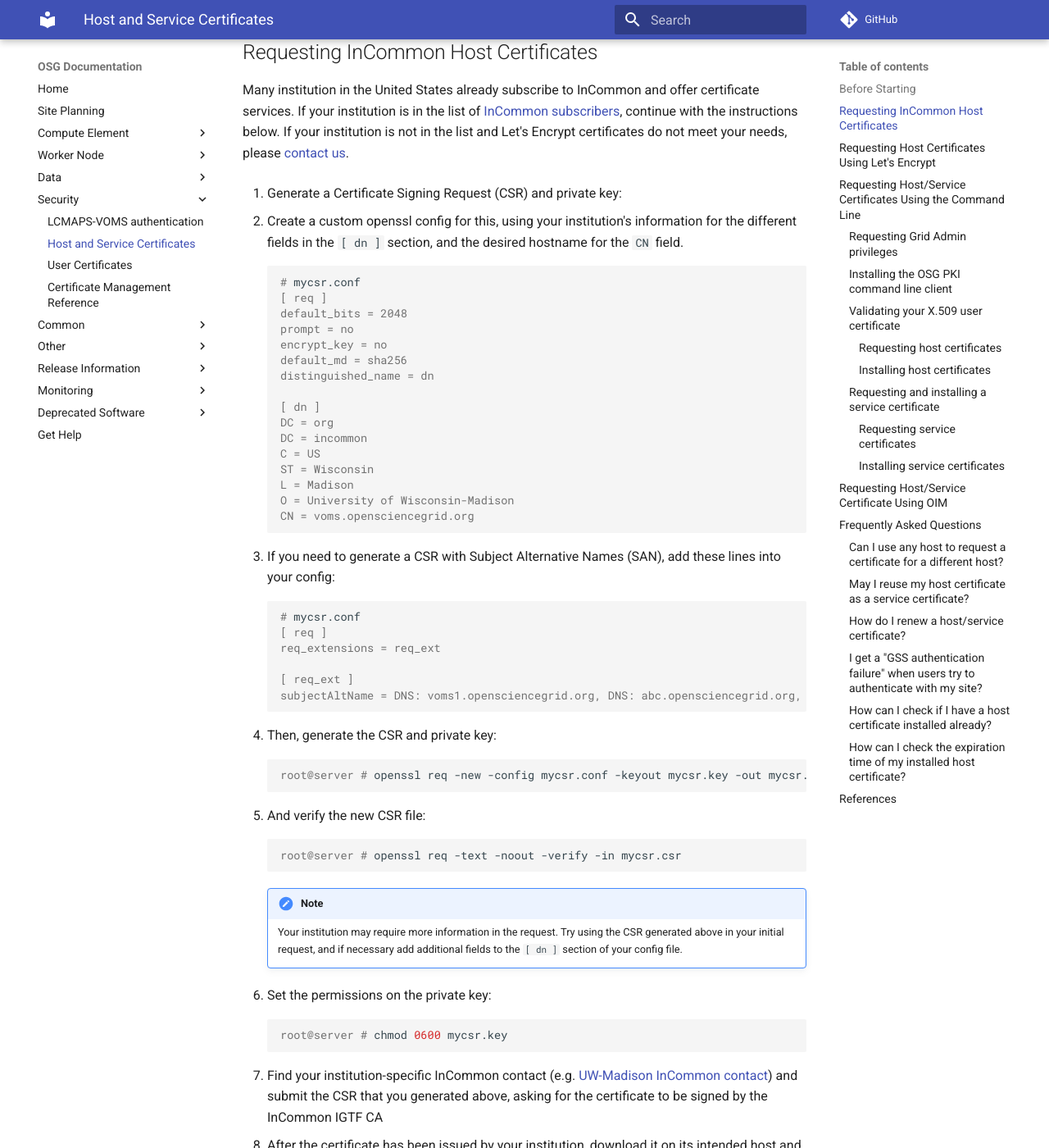
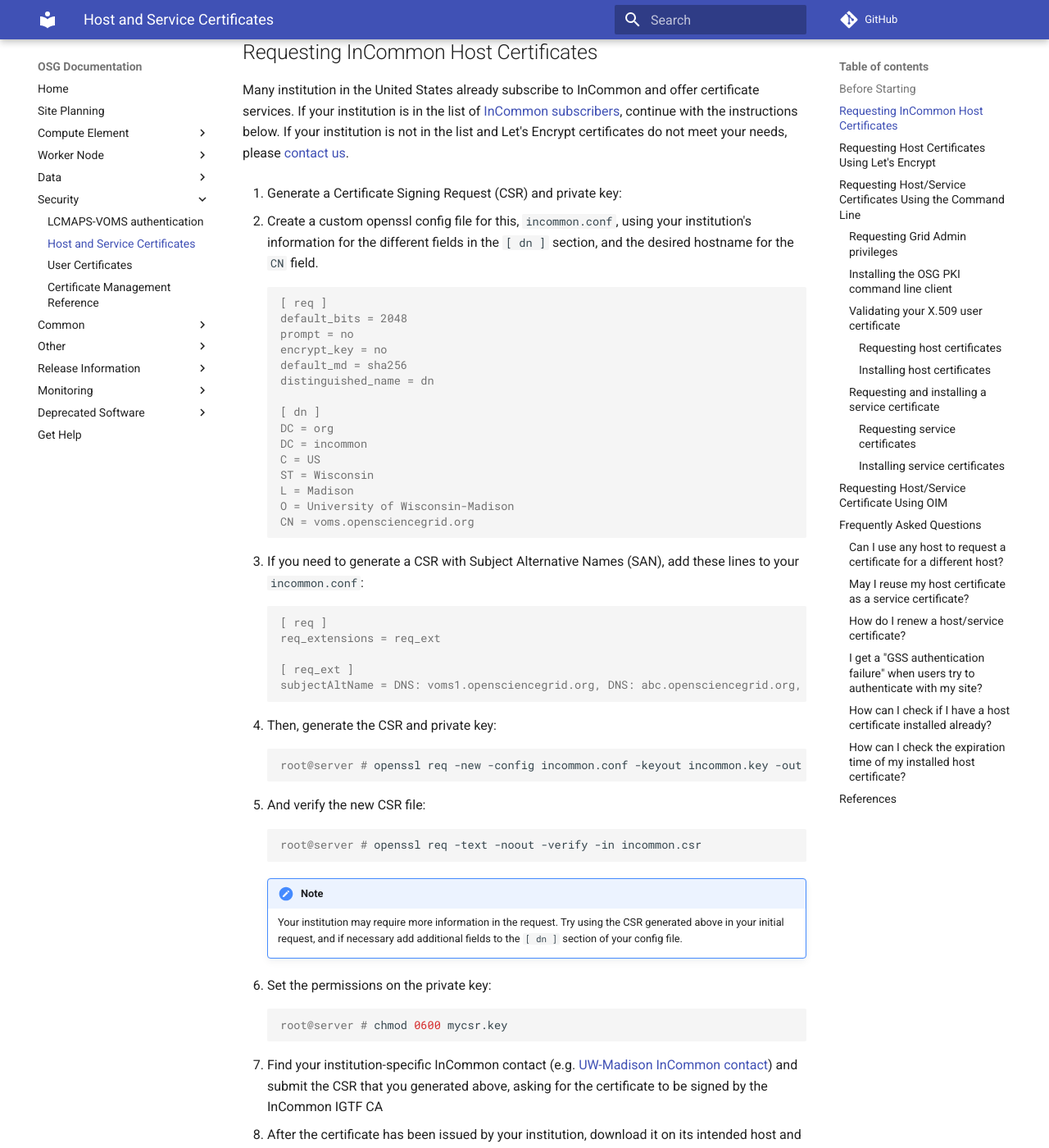
Before and after one commit to osg-htc/docs, an MkDocs documentation site: the page built from docs/security/host-certs.md, in a window 1280 px wide and 1400 px high, scrolled down 1144 px. Shown: the whole window at 82% size. Built offline with MkDocs 1.6.1 and Material for MkDocs 9.7.7, drawn with Linux system fonts in a browser that asks for light colours; comment, search, counter and statistics services are not loaded; old or Windows-style settings are respelled for this version of MkDocs.

Commit message:
name openssl conf file explicitly (SOFTWARE-3261)

```diff
--- a/docs/security/host-certs.md
+++ b/docs/security/host-certs.md
@@ -60,11 +60,10 @@
 
 1. Generate a Certificate Signing Request (CSR) and private key:
 
-1. Create a custom openssl config for this, using your institution's information for the different fields in the
-   `[ dn ]` section, and the desired hostname for the `CN` field.
+1. Create a custom openssl config file for this, `incommon.conf`, using your institution's information for the
+   different fields in the `[ dn ]` section, and the desired hostname for the `CN` field.
 
         :::console
-        # mycsr.conf
         [ req ]
         default_bits = 2048
         prompt = no
@@ -82,10 +81,9 @@
         CN = voms.opensciencegrid.org
 
 
-1. If you need to generate a CSR with Subject Alternative Names (SAN), add these lines into your config:
+1. If you need to generate a CSR with Subject Alternative Names (SAN), add these lines to your `incommon.conf`:
 
         :::console
-        # mycsr.conf
         [ req ]
         req_extensions = req_ext
 
@@ -96,12 +94,12 @@
 1. Then, generate the CSR and private key:
 
         :::console
-        root@server # openssl req -new -config mycsr.conf -keyout mycsr.key -out mycsr.csr
+        root@server # openssl req -new -config incommon.conf -keyout incommon.key -out incommon.csr
 
 1. And verify the new CSR file:
 
         :::console
-        root@server # openssl req -text -noout -verify -in mycsr.csr
+        root@server # openssl req -text -noout -verify -in incommon.csr
 
 
     !!! note
```
